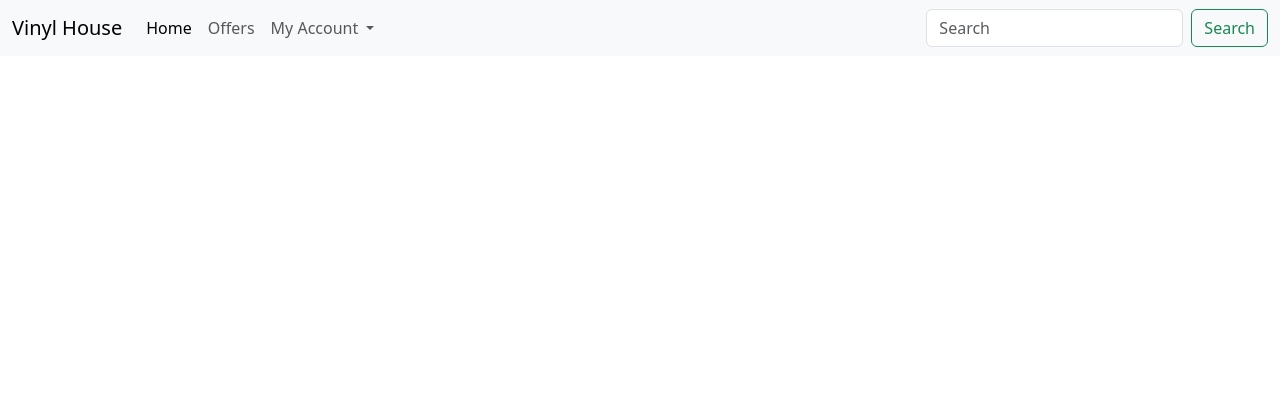
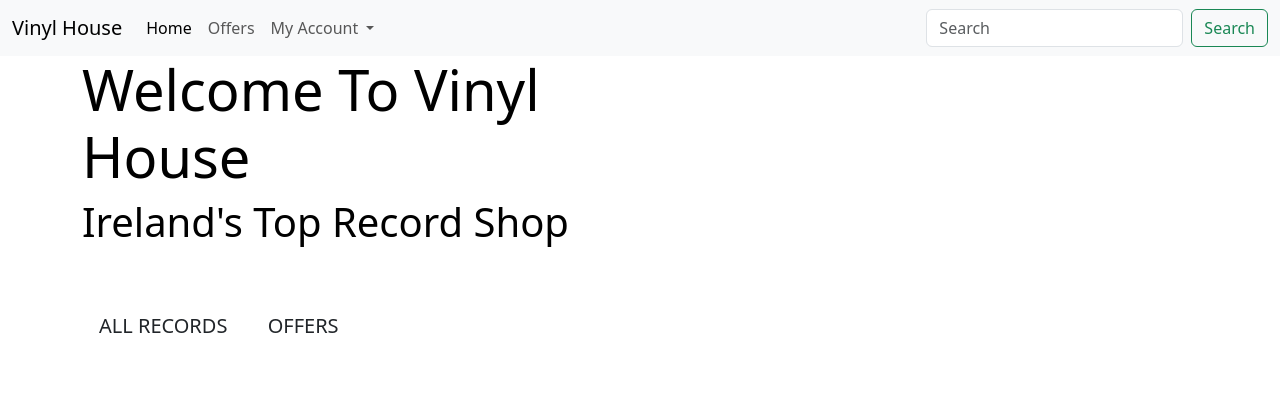
Before and after one commit to adamgilroy22/vinyl-house, a Django app: page / in a window 1280 px wide. Shown: the top 405 px of the page. Run offline with Django 3.2, Linux system fonts and the light colour scheme.

Commit message:
Add content to home page

```diff
--- a/home/templates/home/index.html
+++ b/home/templates/home/index.html
@@ -2,4 +2,18 @@
 {% load static %}
 
 {% block content %}
+<div class="container h-100">
+    <div class="row h-100">
+        <div class="col-7 col-md-6 my-auto">
+            <h1 class="display-4 text-black">Welcome To Vinyl House</h1>
+            <h3 class="display-6 text-black">Ireland's Top Record Shop</h3>
+            <div class="my-5">
+                <h4>
+                    <a href="" class="btn btn-lg rounded-0 text-uppercase py-3">All Records</a>
+                    <a href="" class="btn btn-lg rounded-0 text-uppercase py-3">Offers</a>
+                </h4>
+            </div>
+        </div>
+    </div>
+</div>
 {% endblock %}
```
